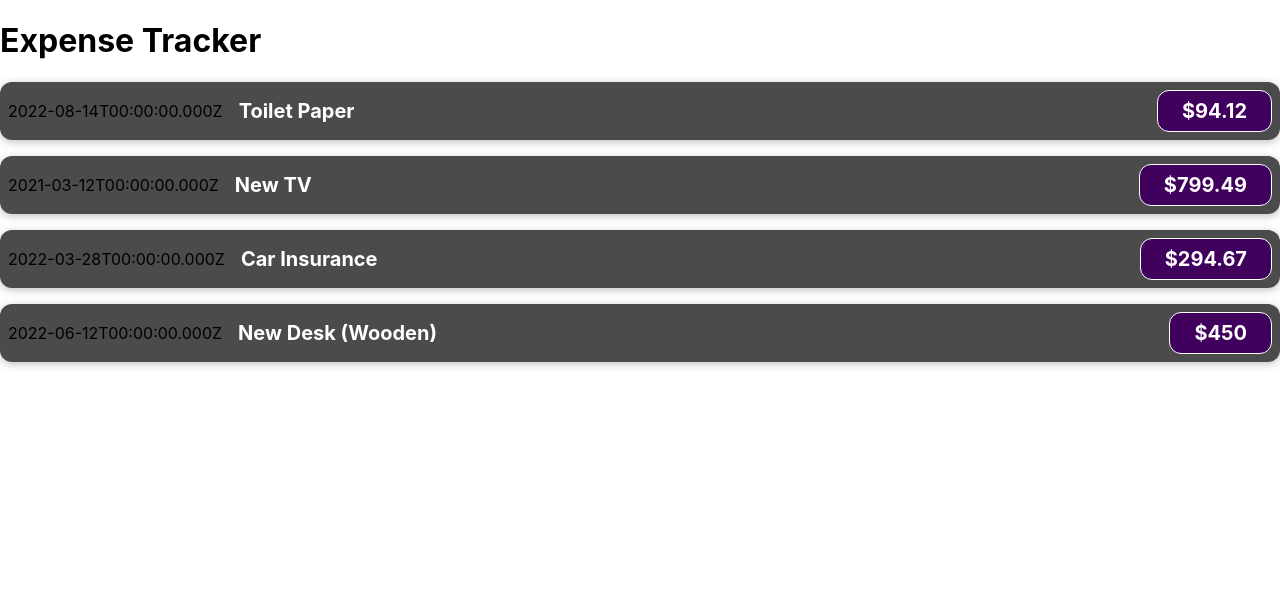
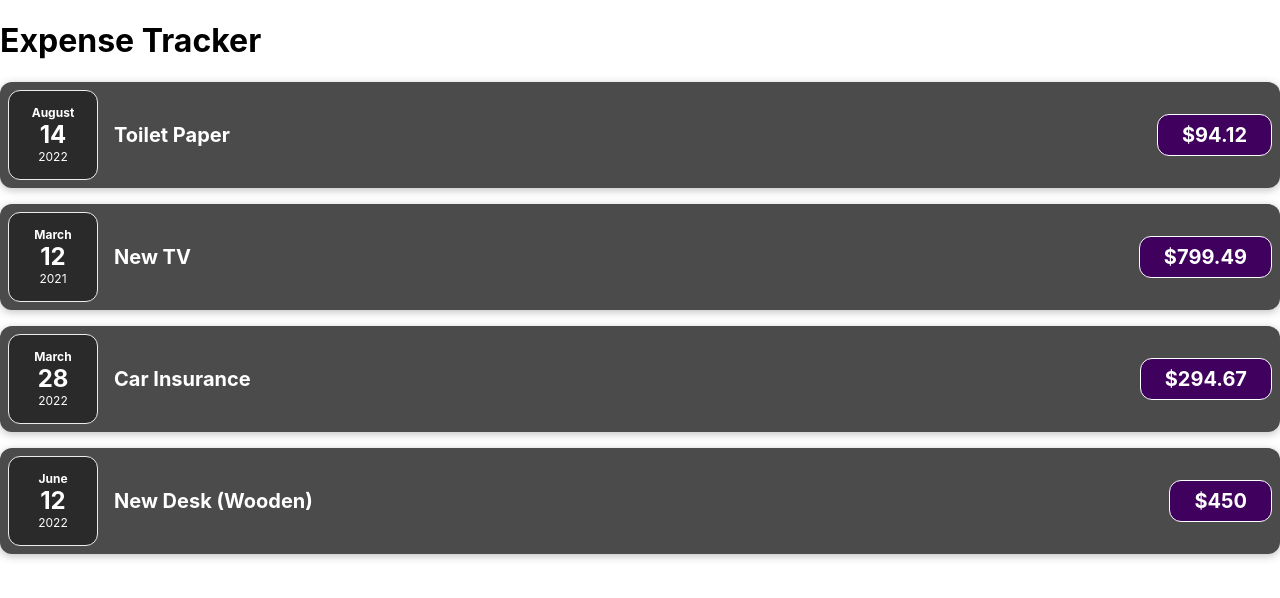
Before and after one commit to MMM-ZA/Expense--Tracker-, a React (Create React App) app in the folder expense_tracker/: page / in a window 1280 px wide. Shown: the top 598 px of the page. Built offline with nearby package versions, Linux system fonts and the light colour scheme.

Commit message:
splitting expense related components

```diff
--- /dev/null
+++ b/expense_tracker/src/components/ExpenseDate.css
@@ -0,0 +1,26 @@
+.expense-date {
+  display: flex;
+  flex-direction: column;
+  width: 5.5rem;
+  height: 5.5rem;
+  border: 1px solid #ececec;
+  background-color: #2a2a2a;
+  color: white;
+  border-radius: 12px;
+  align-items: center;
+  justify-content: center;
+}
+
+.expense-date__month {
+  font-size: 0.75rem;
+  font-weight: bold;
+}
+
+.expense-date__year {
+  font-size: 0.75rem;
+}
+
+.expense-date__day {
+  font-size: 1.5rem;
+  font-weight: bold;
+}
--- /dev/null
+++ b/expense_tracker/src/components/ExpenseDate.js
@@ -0,0 +1,19 @@
+import './ExpenseDate.css';
+
+function ExpenseDate (props) {
+  const month = props.date.toLocaleString('en-US', {month:'long'});
+  const day = props.date.toLocaleString('en-US', {day:'2-digit'});
+  const year = props.date.getFullYear();
+
+  return (
+   <div className='expense-date'>
+     <div className='expense-date__month'>{month}</div>
+     <div className='expense-date__day'>{day}</div>
+     <div className='expense-date__year'>{year}</div>
+   </div>
+
+  );
+}
+
+
+export default ExpenseDate;
--- a/expense_tracker/src/components/ExpenseItem.js
+++ b/expense_tracker/src/components/ExpenseItem.js
@@ -1,10 +1,14 @@
+import ExpenseDate from './ExpenseDate';
 import './ExpenseItem.css';
 
 function ExpenseItem (props) {
 
+
+
   return (
  <div className="expense-item">
-  <div>{props.date.toISOString()}</div>
+  <ExpenseDate date={props.date}/>
+
   <div className="expense-item__description">
      <h2>{props.title}</h2>
     <div className="expense-item__price">${props.amount}</div>
```
